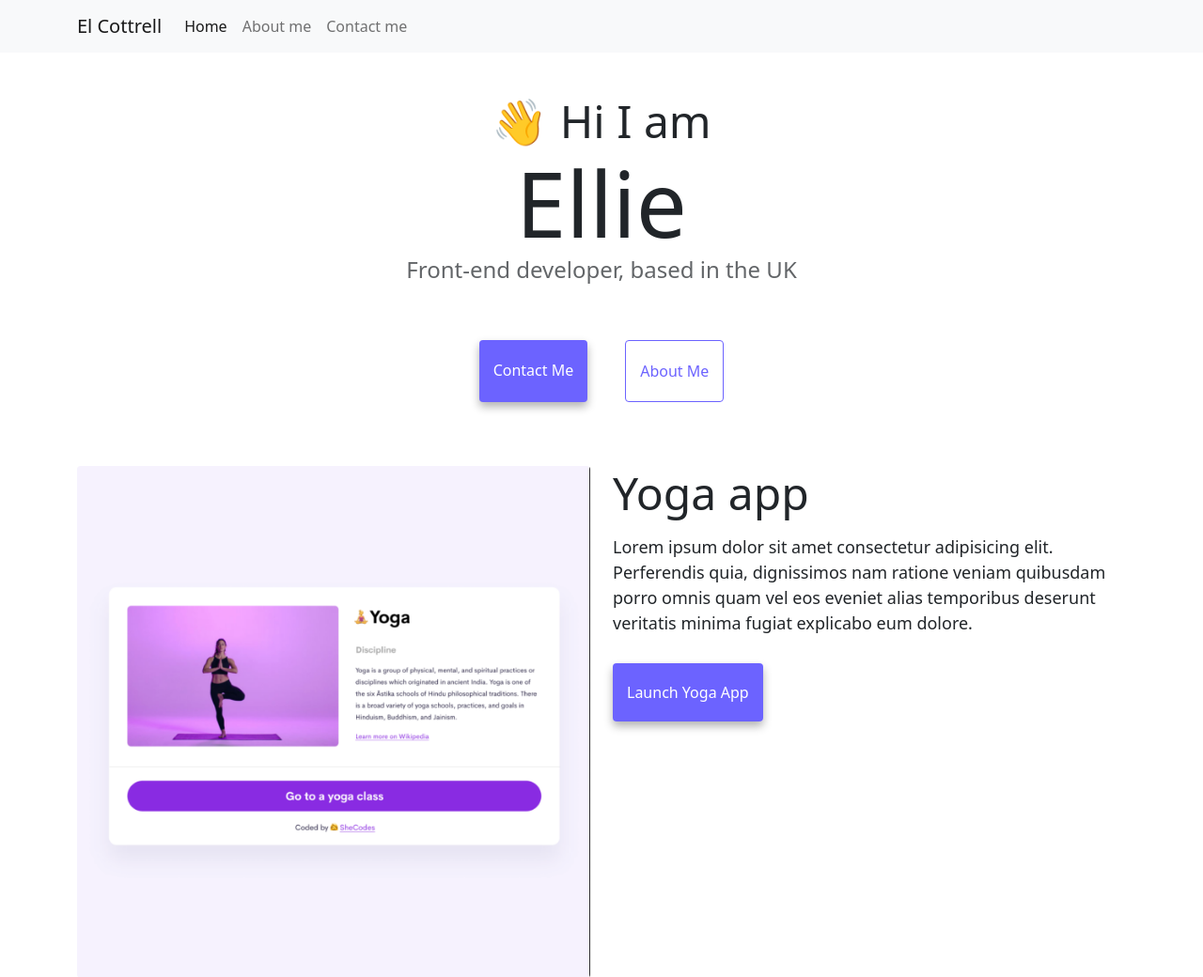
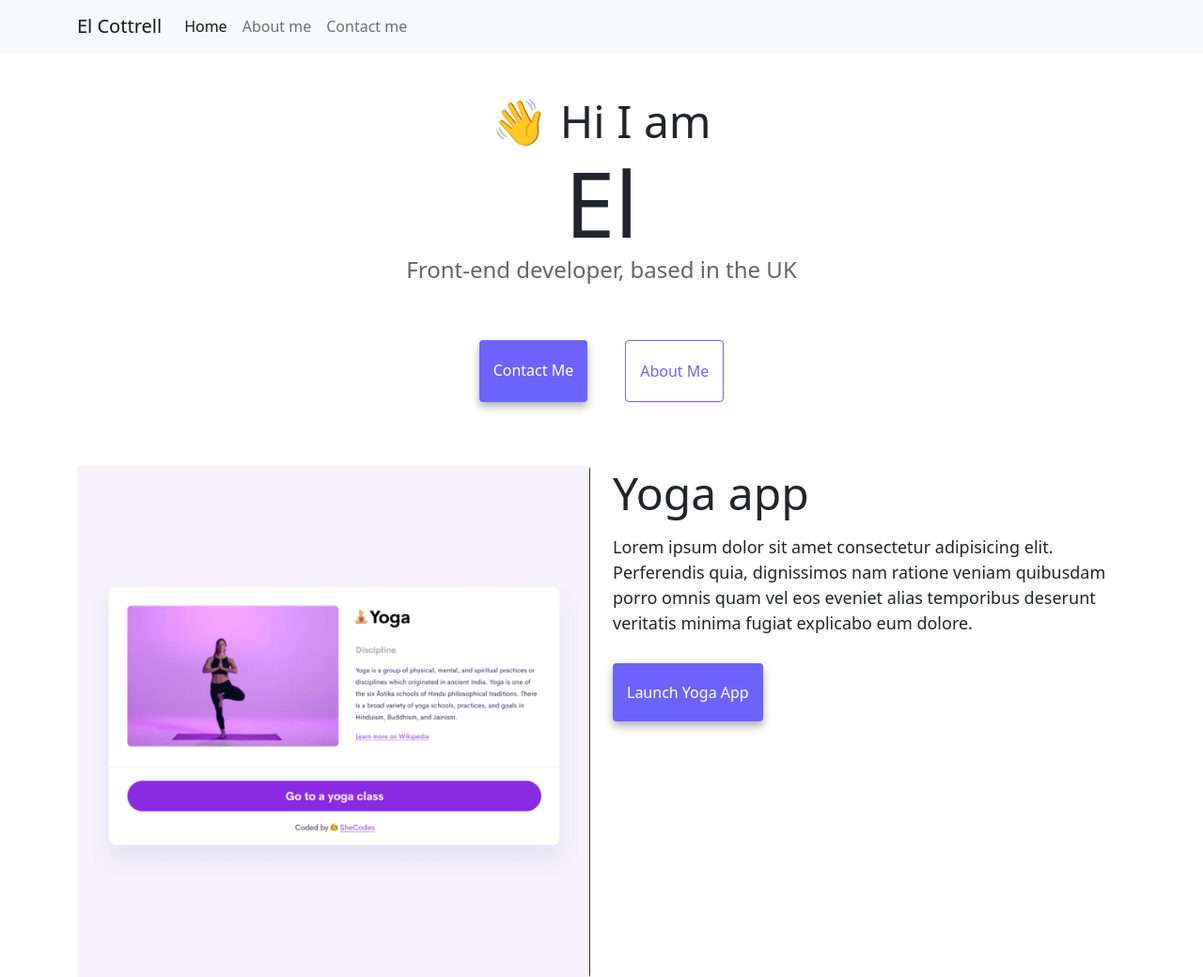
Before and after one commit to elliercottrell/portfolio, a plain HTML site: page index.html in a window 1280 px wide. Shown: the top 1040 px of the page at 94% size. Drawn offline with nearby package versions, Linux system fonts and the light colour scheme.

Commit message:
Update index.html

```diff
--- a/index.html
+++ b/index.html
@@ -51,7 +51,7 @@
       </div>
     </nav>
     <h2 class="text-center">👋 Hi I am</h2>
-    <h1 class="text-center">Ellie</h1>
+    <h1 class="text-center">El</h1>
     <h3 class="text-center">Front-end developer, based in the UK</h3>
     <div class="navigation-links mb-5">
       <a href="about.html#contact" class="primary-link">Contact me</a>
```
